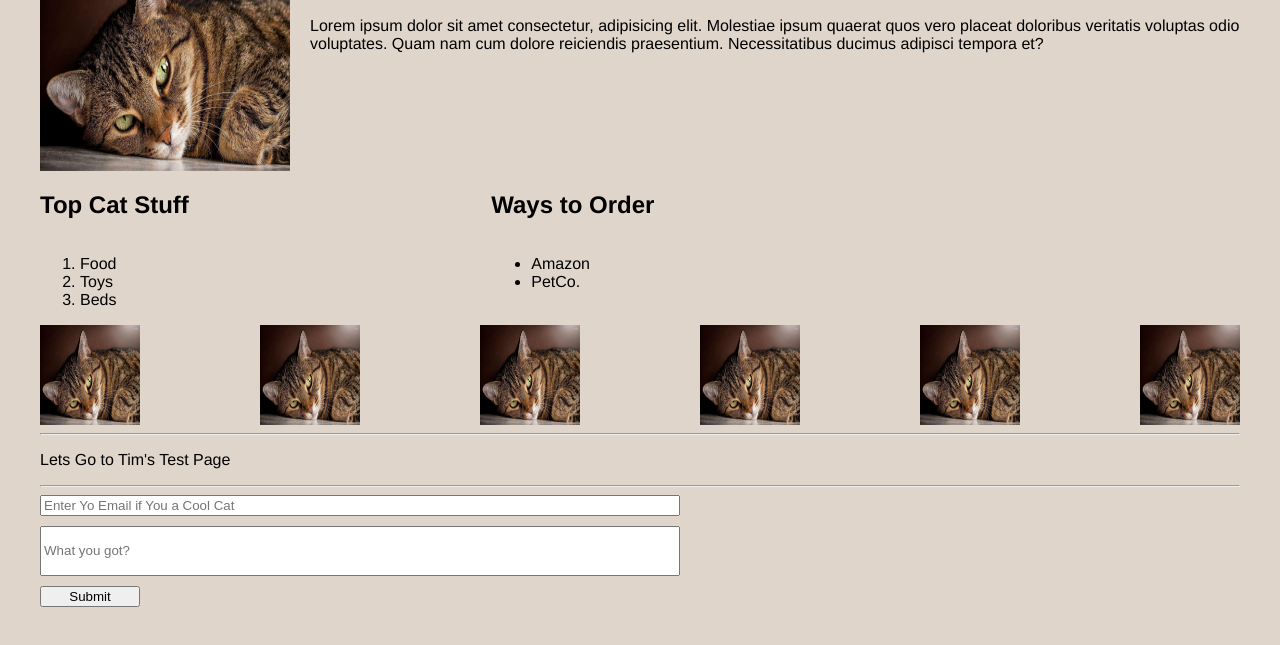
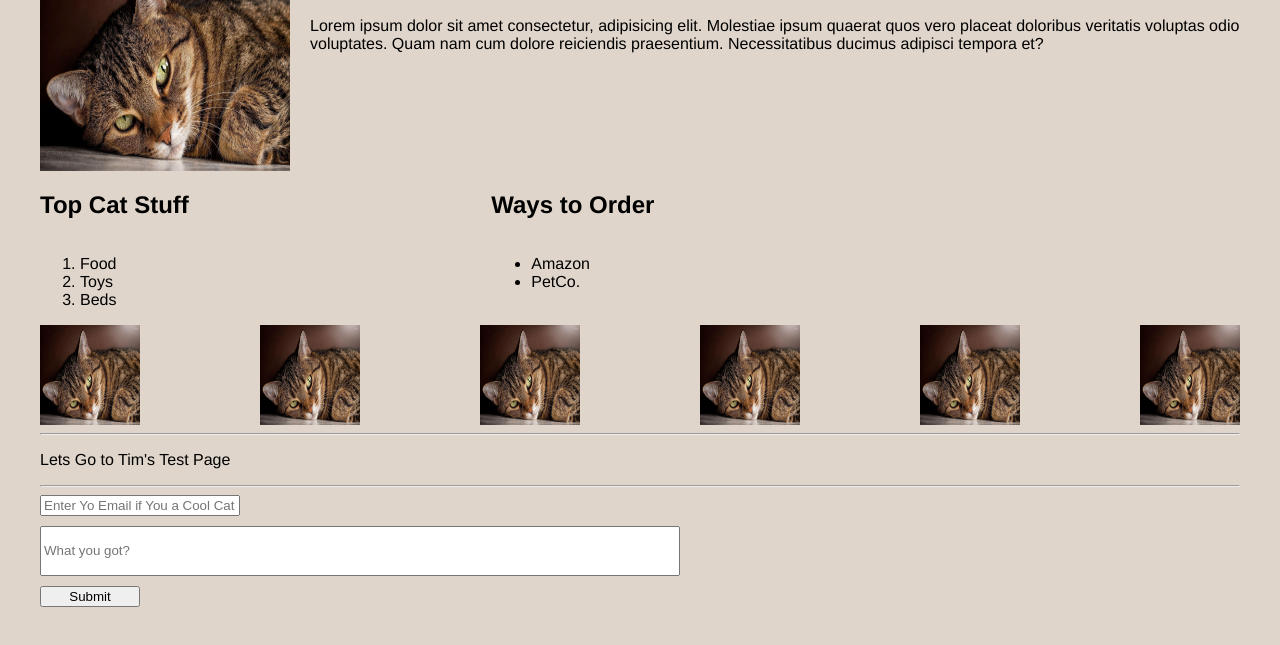
Before and after one commit to LukeZem/flexbox-hw, a plain HTML site: page index.html in a window 1280 px wide. Shown: the part 229-874 px from the top of the page. Drawn offline with Linux system fonts and the light colour scheme.

Commit message:
updated email input

```diff
--- a/index.css
+++ b/index.css
@@ -90,3 +90,7 @@ body {
 #site-form button {
     width: 100px;
 }
+
+#site-form #email-input {
+    width: 200px;
+}
--- a/index.html
+++ b/index.html
@@ -64,7 +64,7 @@
     <p>Lets Go to Tim's Test Page</p>
     <hr>
     <form id="site-form">
-        <input type="email" placeholder="Enter Yo Email if You a Cool Cat">
+        <input id="email-input" type="email" placeholder="Enter Yo Email if You a Cool Cat">
         <input type="question" class="question" placeholder="What you got?">
         <button>Submit</button>
     </form>
```
